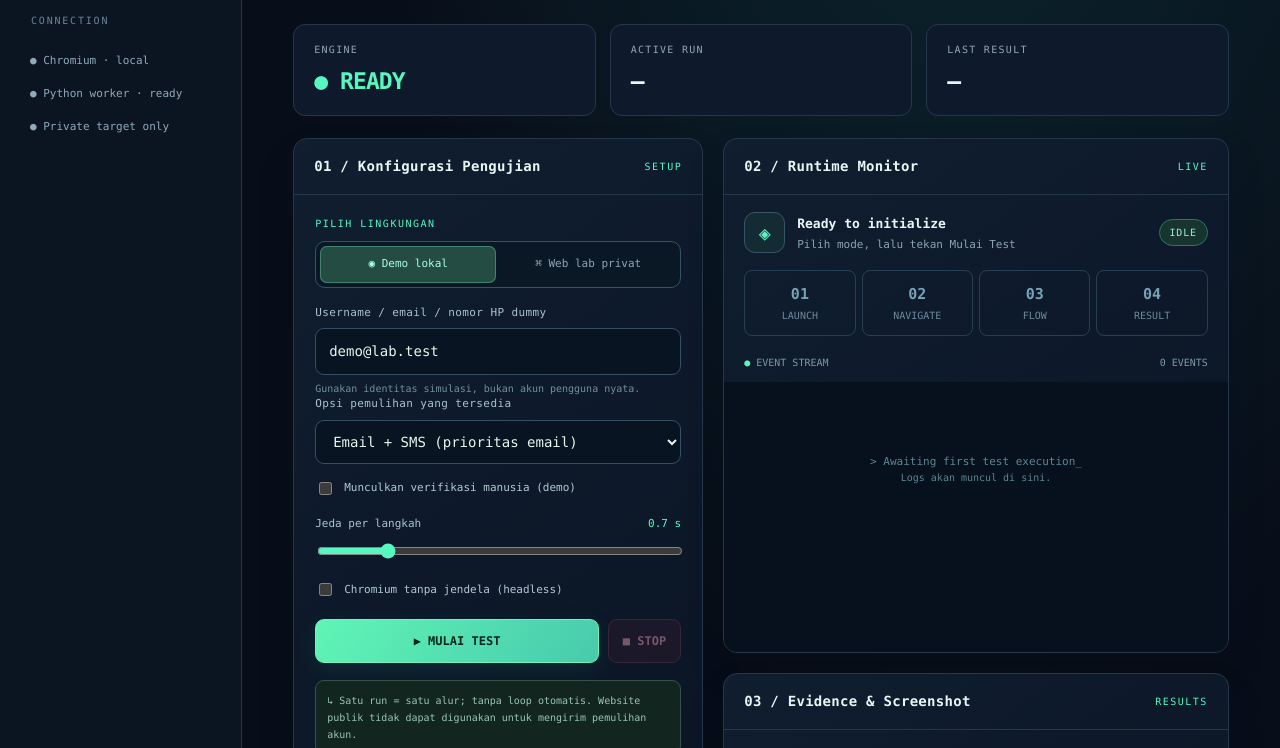
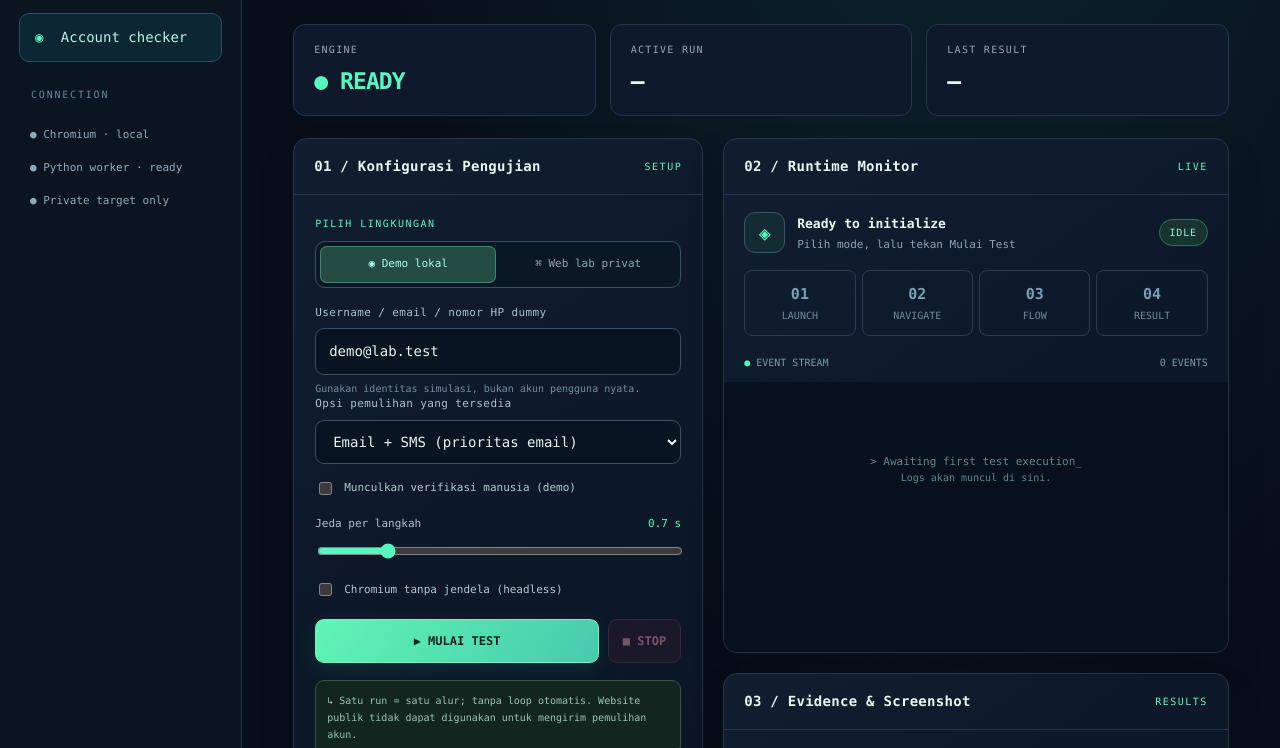
Before and after one commit to zainpewpewpew/Lab_TakeDown_Account, a website: page dashboard_static/index.html in a window 1280 px wide. Shown: the part 192-940 px from the top of the page. Drawn offline with Linux system fonts and the light colour scheme.

Commit message:
Add Account Checker navigation to Ghoster sidebar

```diff
--- a/dashboard_static/index.html
+++ b/dashboard_static/index.html
@@ -32,7 +32,7 @@ small.hint{display:block;color:#6f91a1;margin-top:6px;font-size:10px}.seg{displa
 .account-action:disabled{opacity:.55;cursor:wait}
 @media(max-width:850px){.account-check-layout{grid-template-columns:1fr}}
 </style></head>
-<body><div class="app"><aside class="side"><div class="brand"><div class="brand-logo">⌘</div><div>GHOSTER<span style="color:var(--green)">.</span>AI<div style="font-size:9px;font-weight:500;color:#6c94a2;letter-spacing:.12em">BROWSER AUTOMATION</div></div></div><div class="side-section">WORKSPACE</div><div class="nav"><span>◈</span> Test runner</div><div class="side-section">CONNECTION</div><div style="color:#8faaba;font-size:11px;padding-left:11px">● Chromium · local<br><br>● Python worker · ready<br><br>● Private target only</div><div class="sidebar-card"><strong>▣ PRIVATE SCOPE</strong><p>Dashboard ini berjalan di Mac Anda. Uji satu alur pada website lab yang Anda miliki atau gunakan simulator offline.</p></div></aside>
+<body><div class="app"><aside class="side"><div class="brand"><div class="brand-logo">⌘</div><div>GHOSTER<span style="color:var(--green)">.</span>AI<div style="font-size:9px;font-weight:500;color:#6c94a2;letter-spacing:.12em">BROWSER AUTOMATION</div></div></div><div class="side-section">WORKSPACE</div><div class="nav"><span>◈</span> Test runner</div><a class="nav" style="display:block;text-decoration:none;background:#0d2633;border-color:#25506a;color:#b9f3e4" href="#account-checker"><span>◉</span> Account checker</a><div class="side-section">CONNECTION</div><div style="color:#8faaba;font-size:11px;padding-left:11px">● Chromium · local<br><br>● Python worker · ready<br><br>● Private target only</div><div class="sidebar-card"><strong>▣ PRIVATE SCOPE</strong><p>Dashboard ini berjalan di Mac Anda. Uji satu alur pada website lab yang Anda miliki atau gunakan simulator offline.</p></div></aside>
 <main class="main"><div class="top"><div class="top-left">GHOSTER.AI / LAB / AUTOMATION</div><div class="top-right"><span class="pulse"></span> LOCAL ENGINE ONLINE &nbsp;·&nbsp; V1.0</div></div><h1>Ghoster<span style="color:var(--green)">.ai</span> Browser Lab<span style="color:var(--green)">.</span></h1><p class="lead">Jalankan pengujian alur pemulihan pada website lab privat, pantau setiap langkah, dan tinjau hasilnya langsung dari satu dashboard.</p>
 <div class="cards"><div class="metric"><div class="metric-name">ENGINE</div><div class="metric-value ok">● READY</div></div><div class="metric"><div class="metric-name">ACTIVE RUN</div><div class="metric-value" id="metric-run">—</div></div><div class="metric"><div class="metric-name">LAST RESULT</div><div class="metric-value" id="metric-result">—</div></div></div>
 <div class="layout"><section class="panel"><header class="panel-head"><h2>01 / Konfigurasi Pengujian</h2><span class="eyebrow">SETUP</span></header><div class="content">
```
